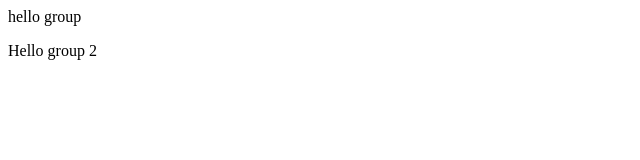
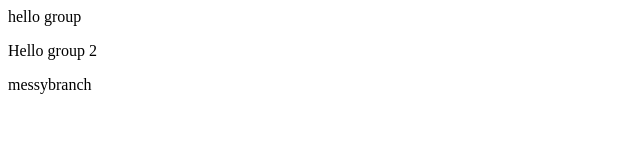
Before and after one commit to ishanmishra128/Group1Practice, a plain HTML site: page index.html in a window 1280 px wide. Shown: the whole page, without its empty margins (0-640 px from the left). Drawn offline with Linux system fonts and the light colour scheme.

Commit message:
messybrachcreation

```diff
--- a/index.html
+++ b/index.html
@@ -7,5 +7,6 @@
   <body>
     <p>hello group</p>
     <p>Hello group 2</p>
+    <p>messybranch</p>
   </body>
 </html>
```
